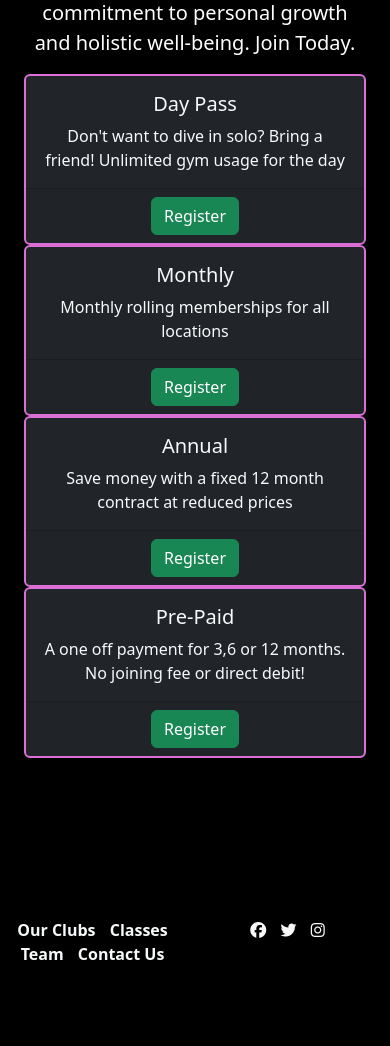
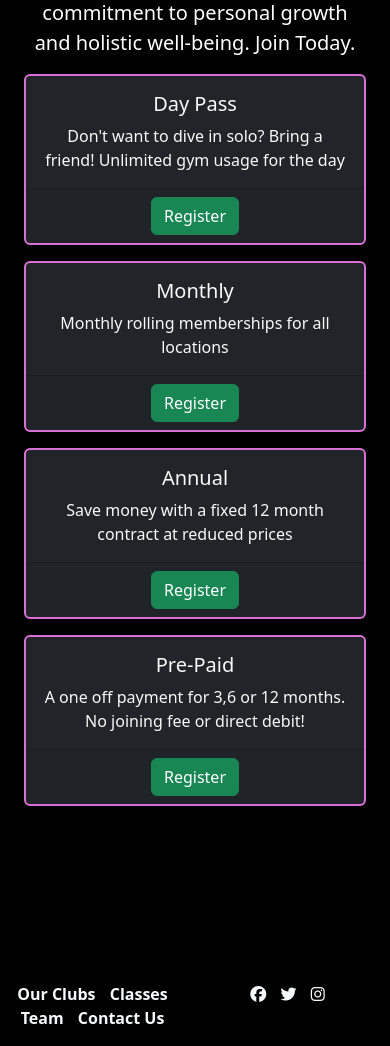
Before and after one commit to Karlsberg62/Forge-Fitness, a Django app: page / in a window 390 px wide. Shown: the part 971-2017 px from the top of the page. Before the commit the page ends 1931 px from the top, so only its background shows below. Run offline with Django 4.2, Linux system fonts and the light colour scheme; parts of the project's set-up code (start-up, migrations or seed data) failed here and were passed over; some libraries are stand-ins or nearby versions.

Commit message:
Readme assets + start

```diff
--- a/forgefitnessweb/templates/index.html
+++ b/forgefitnessweb/templates/index.html
@@ -36,7 +36,7 @@
 
     <div class="row text-center">
         <!-- Card 1 -->
-        <div class="col-md-3">
+        <div class="col-md-3 mb-3">
             <div class="card card-border bg-dark text-light teams-card">
                 <div class="card-body">
                     <h5 class="card-title">Day Pass</h5>
@@ -48,7 +48,7 @@
             </div>
         </div>
         <!-- Card 2 -->
-        <div class="col-md-3">
+        <div class="col-md-3 mb-3">
             <div class="card card-border bg-dark text-light teams-card">
                 <div class="card-body">
                     <h5 class="card-title">Monthly</h5>
@@ -60,7 +60,7 @@
             </div>
         </div>
         <!-- Card 3 -->
-        <div class="col-md-3">
+        <div class="col-md-3 mb-3">
             <div class="card card-border bg-dark text-light teams-card">
                 <div class="card-body">
                     <h5 class="card-title">Annual</h5>
@@ -72,7 +72,7 @@
             </div>
         </div>
         <!-- Card 4 -->
-        <div class="col-md-3">
+        <div class="col-md-3 mb-3">
             <div class="card card-border bg-dark text-light teams-card">
                 <div class="card-body">
                     <h5 class="card-title">Pre-Paid</h5>
```
Also changed, not shown: README.md, readme/assets/test.jpg (added).
